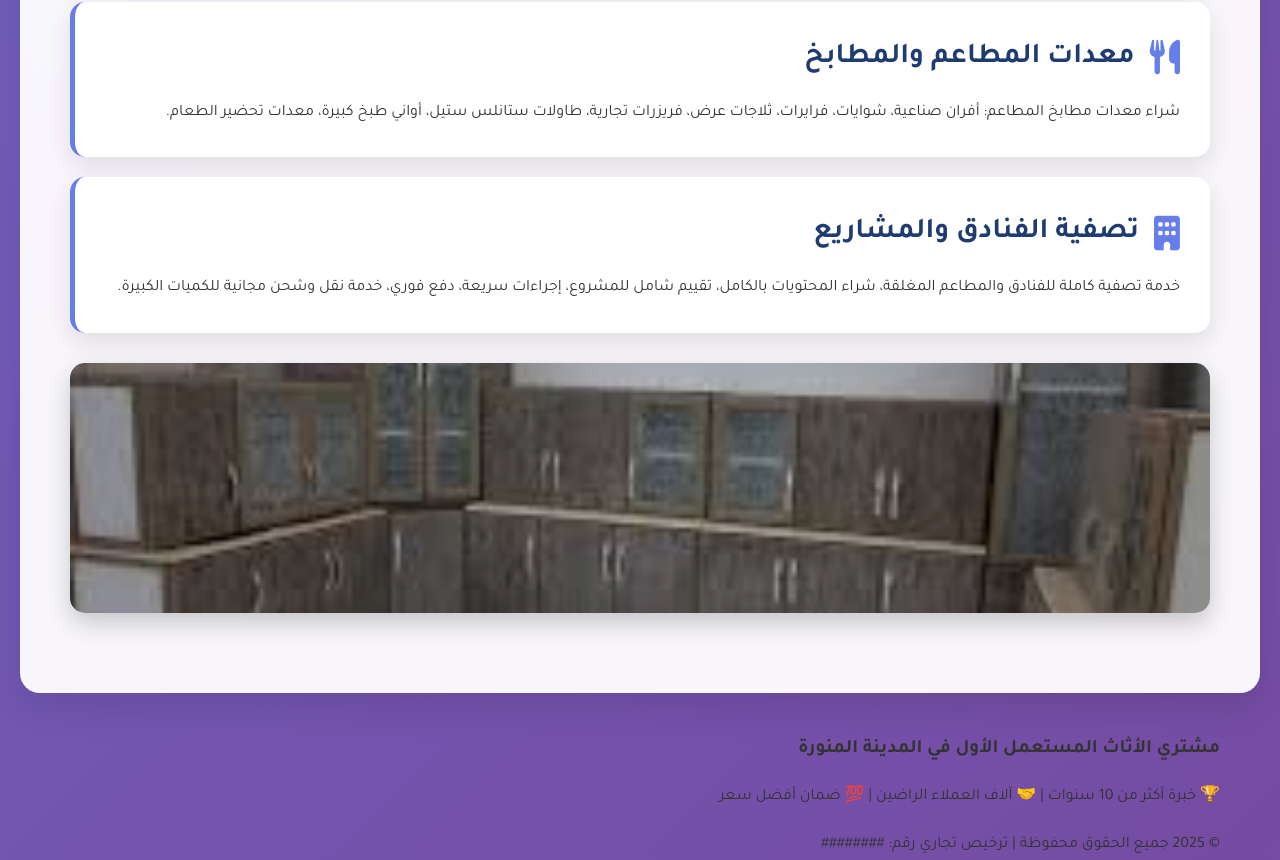
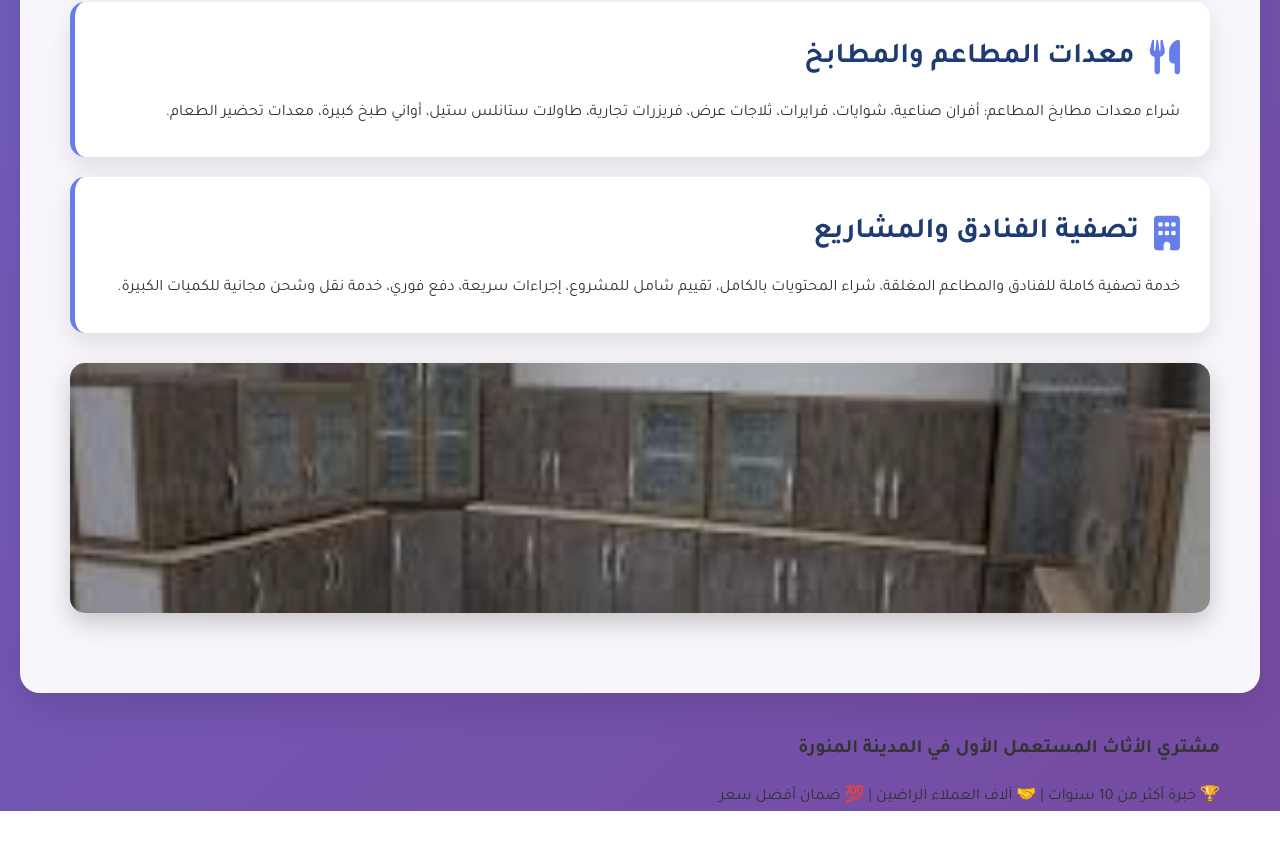
Before and after one commit to hazem82722/mushtri, a plain HTML site: page index.html in a window 1280 px wide. Shown: the part 4099-4959 px from the top of the page. After the commit the page ends 4910 px from the top, so only its background shows below. Drawn offline with Linux system fonts and the light colour scheme.

Commit message:
Update index.html

```diff
--- a/index.html
+++ b/index.html
@@ -478,7 +478,7 @@
                 <strong>مشتري الأثاث المستعمل الأول في المدينة المنورة</strong>
             </p>
             <p>🏆 خبرة أكثر من 10 سنوات | 🤝 آلاف العملاء الراضين | 💯 ضمان أفضل سعر</p>
-            <p style="margin-top: 20px;">&copy; 2025 جميع الحقوق محفوظة | ترخيص تجاري رقم: ########</p>
+
         </div>
     </footer>
 
@@ -512,4 +512,5 @@
         });
     </script>
 </body>
+
 </html>
```
